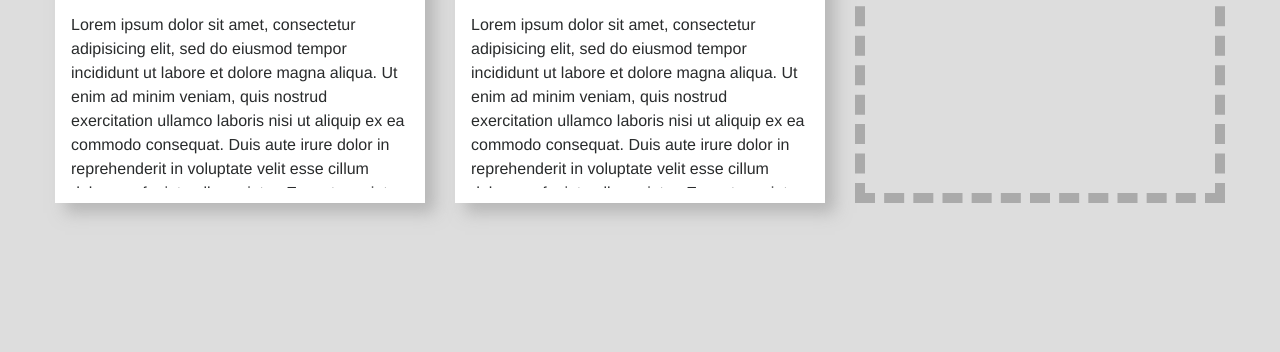
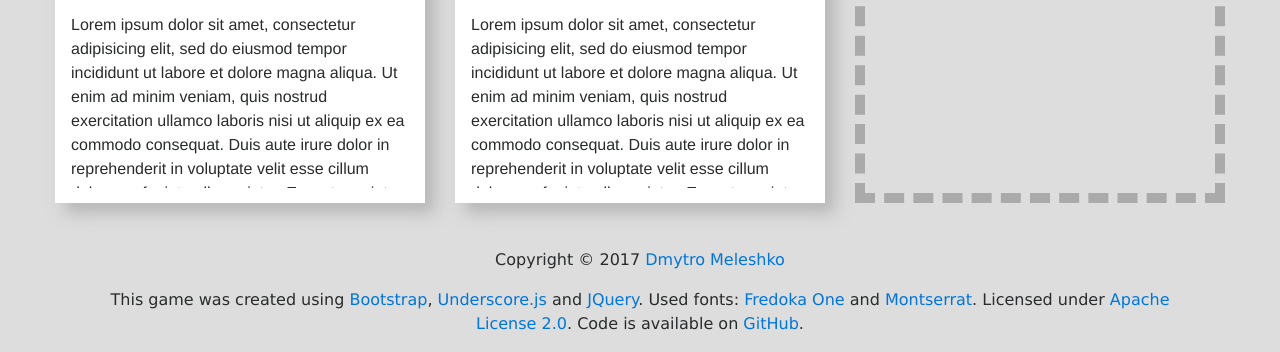
Before and after one commit to dmitmel/pickafont, a website: page index.html in a window 1280 px wide. Shown: the part 542-894 px from the top of the page. Before the commit the page ends 800 px from the top, so only its background shows below. Drawn offline with Linux system fonts and the light colour scheme.

Commit message:
added copyright notice

```diff
--- a/index.html
+++ b/index.html
@@ -229,6 +229,27 @@
 
                 <!-- /#panes -->
             </div>
+
+            <footer id="footer" class="footer" role="contentinfo">
+                <div class="container text-center">
+                    <p>
+                        Copyright &copy; 2017
+                        <a href="https://github.com/dmitmel">Dmytro Meleshko</a>
+                    </p>
+                    <p>
+                        This game was created using
+                        <a href="http://getbootstrap.com/">Bootstrap</a>,
+                        <a href="http://underscorejs.com/">Underscore.js</a>
+                        and
+                        <a href="http://jquery.com/">JQuery</a>. Used fonts:
+                        <a href="https://fonts.google.com/specimen/Fredoka+One">Fredoka One</a>
+                        and
+                        <a href="https://fonts.google.com/specimen/Montserrat">Montserrat</a>. Licensed under
+                        <a href="http://www.apache.org/licenses/LICENSE-2.0">Apache License 2.0</a>. Code is available on
+                        <a href="https://github.com/dmitmel/snake.js">GitHub</a>.
+                    </p>
+                </div>
+            </footer>
         </div>
 
         <script src="./bower_components/underscore/underscore-min.js"></script>
--- a/scss/_variables.scss
+++ b/scss/_variables.scss
@@ -16,3 +16,5 @@ $add-pane-icon-font-size: 1.8em;
 $opened-pane-shadow-color: darken(rgba($background, 0.75), 20%);
 $opened-pane-padding: 16px;
 $opened-pane-font-config-margin: 15px;
+
+$footer-margin-top: 30px;
--- a/scss/index.scss
+++ b/scss/index.scss
@@ -30,3 +30,7 @@ body {
     max-height: $pane-height;
     margin: $pane-margin;
 }
+
+#footer {
+    margin-top: $footer-margin-top;
+}
```
Also changed, not shown: css/index.css.
